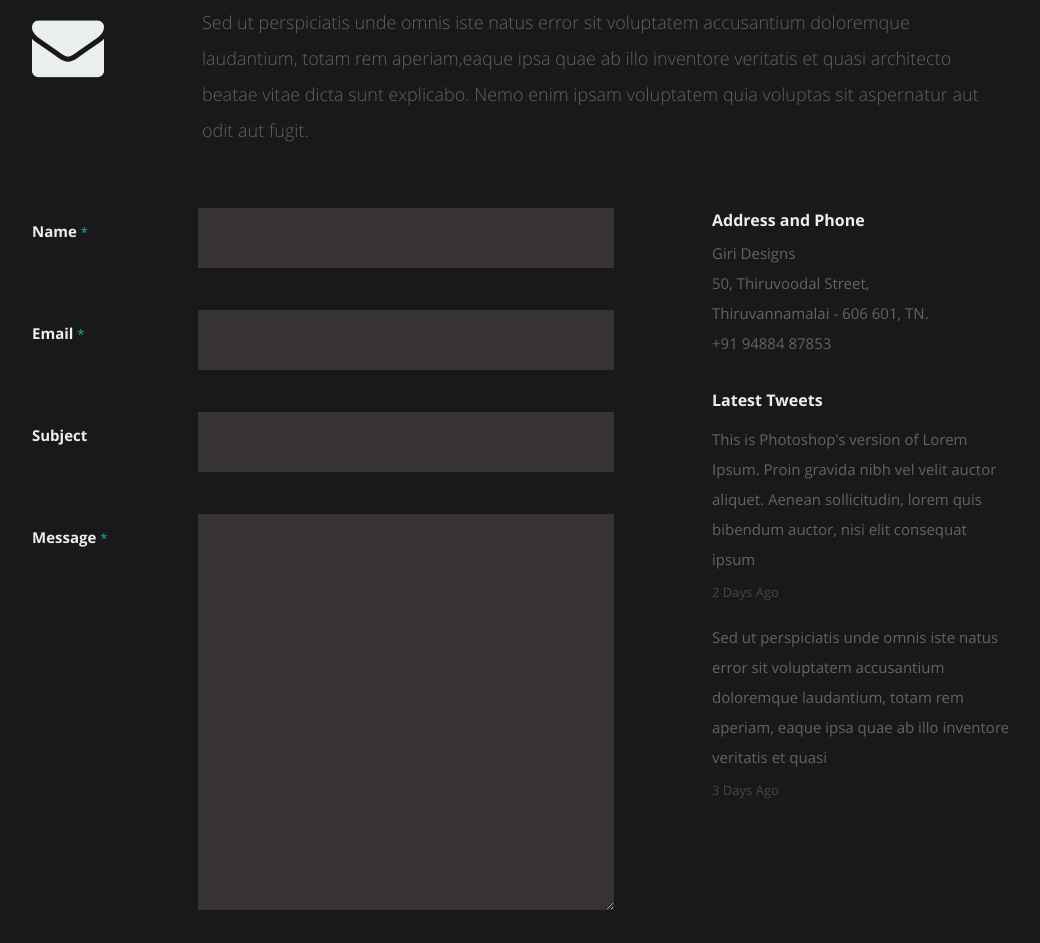
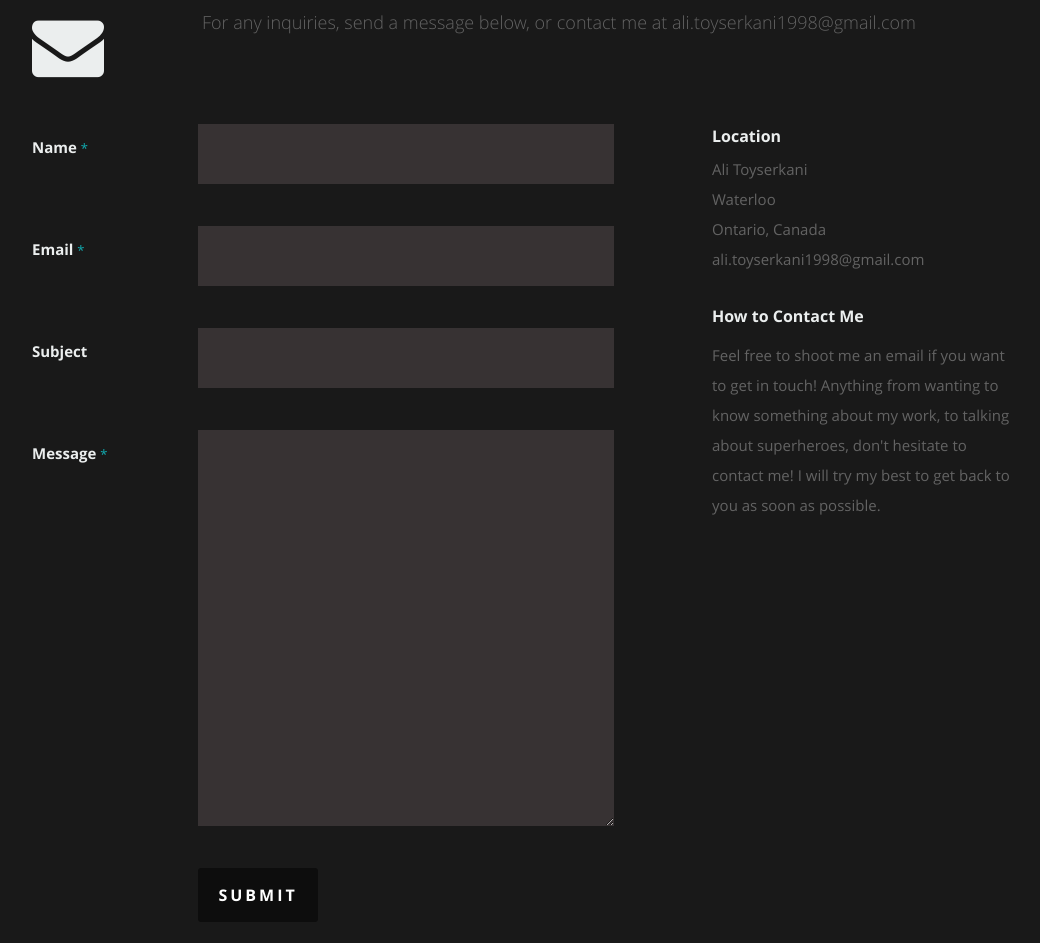
Before and after one commit to alitoyserkani/alitoyserkani.github.io, a website: page index.html in a window 1280 px wide. Shown: the part 4997-5940 px from the top of the page, without its empty margins (118-1158 px from the left). Drawn offline with nearby package versions, Linux system fonts and the light colour scheme; a web font is replaced by a local one.

Commit message:
updated info

```diff
--- a/index.html
+++ b/index.html
@@ -728,7 +728,7 @@
 
             <div class="ten columns">
 
-                  <p class="lead">Sed ut perspiciatis unde omnis iste natus error sit voluptatem accusantium doloremque laudantium, totam rem aperiam,eaque ipsa quae ab illo inventore veritatis et quasi architecto beatae vitae dicta sunt explicabo. Nemo enim ipsam voluptatem quia voluptas sit aspernatur aut odit aut fugit.
+                  <p class="lead"> For any inquiries, send a message below, or contact me at ali.toyserkani1998@gmail.com
                   </p>
 
             </div>
@@ -787,34 +787,29 @@
 
                <div class="widget widget_contact">
 
-					   <h4>Address and Phone</h4>
+					   <h4>Location</h4>
 					   <p class="address">
-						   Giri Designs<br>
-						   50, Thiruvoodal Street, <br>
-						   Thiruvannamalai - 606 601, TN.<br>
-						   <span>+91 94884 87853</span>
+						   Ali Toyserkani<br>
+						   Waterloo <br>
+						   Ontario, Canada<br>
+						   <span> ali.toyserkani1998@gmail.com</span>
 					   </p>
 
 				   </div>
 
                <div class="widget widget_tweets">
 
-                  <h4 class="widget-title">Latest Tweets</h4>
+                  <h4 class="widget-title">How to Contact Me</h4>
 
                   <ul id="twitter">
                      <li>
                         <span>
-                        This is Photoshop's version  of Lorem Ipsum. Proin gravida nibh vel velit auctor aliquet.
-                        Aenean sollicitudin, lorem quis bibendum auctor, nisi elit consequat ipsum
+                        Feel free to shoot me an email if you want to get in touch! Anything from wanting to know something about my work, to talking about superheroes, don't hesitate to contact me! I will try my best to get back to you as soon as possible.
                         </span>
-                        <b><a href="#">2 Days Ago</a></b>
+                        <!-- <b><a href="#">2 Days Ago</a></b> -->
                      </li>
                      <li>
-                        <span>
-                        Sed ut perspiciatis unde omnis iste natus error sit voluptatem accusantium doloremque laudantium, totam rem aperiam,
-                        eaque ipsa quae ab illo inventore veritatis et quasi
-                        </span>
-                        <b><a href="#">3 Days Ago</a></b>
+
                      </li>
                   </ul>
 
@@ -847,7 +842,7 @@
 
             <ul class="copyright">
                <li>Toyserkani &copy; Copyright 2017</li>
-               <li>Made with love by <a href="http://srikrishnacommunication.com/Giridesigns.html" title="Styleshout" target="_blank">Ali Toyserkani</a></li>
+               <li>Made with love by <a href="alitoyserkani.me" title="Styleshout" target="_blank">Ali Toyserkani</a></li>
             </ul>
 
          </div>
```
